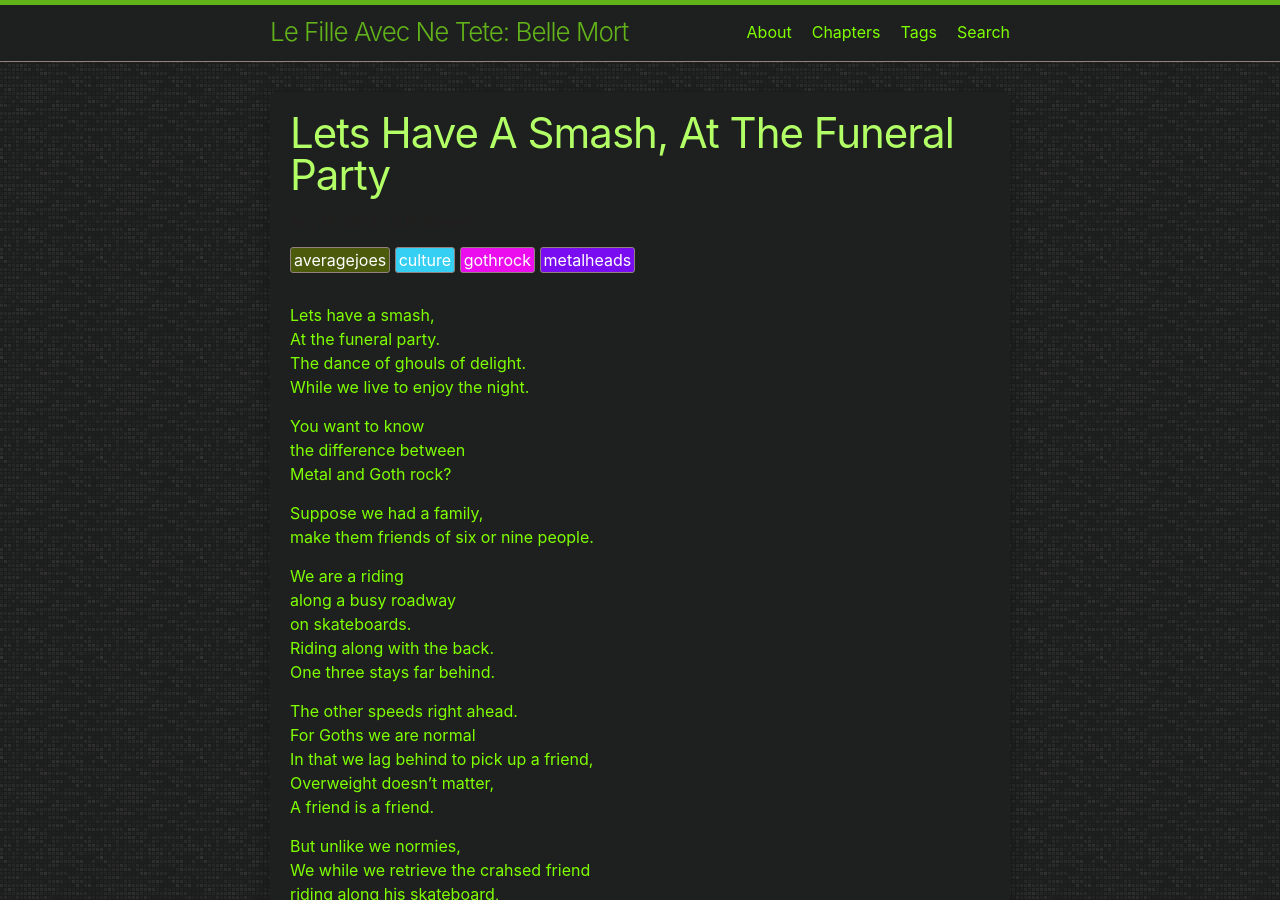
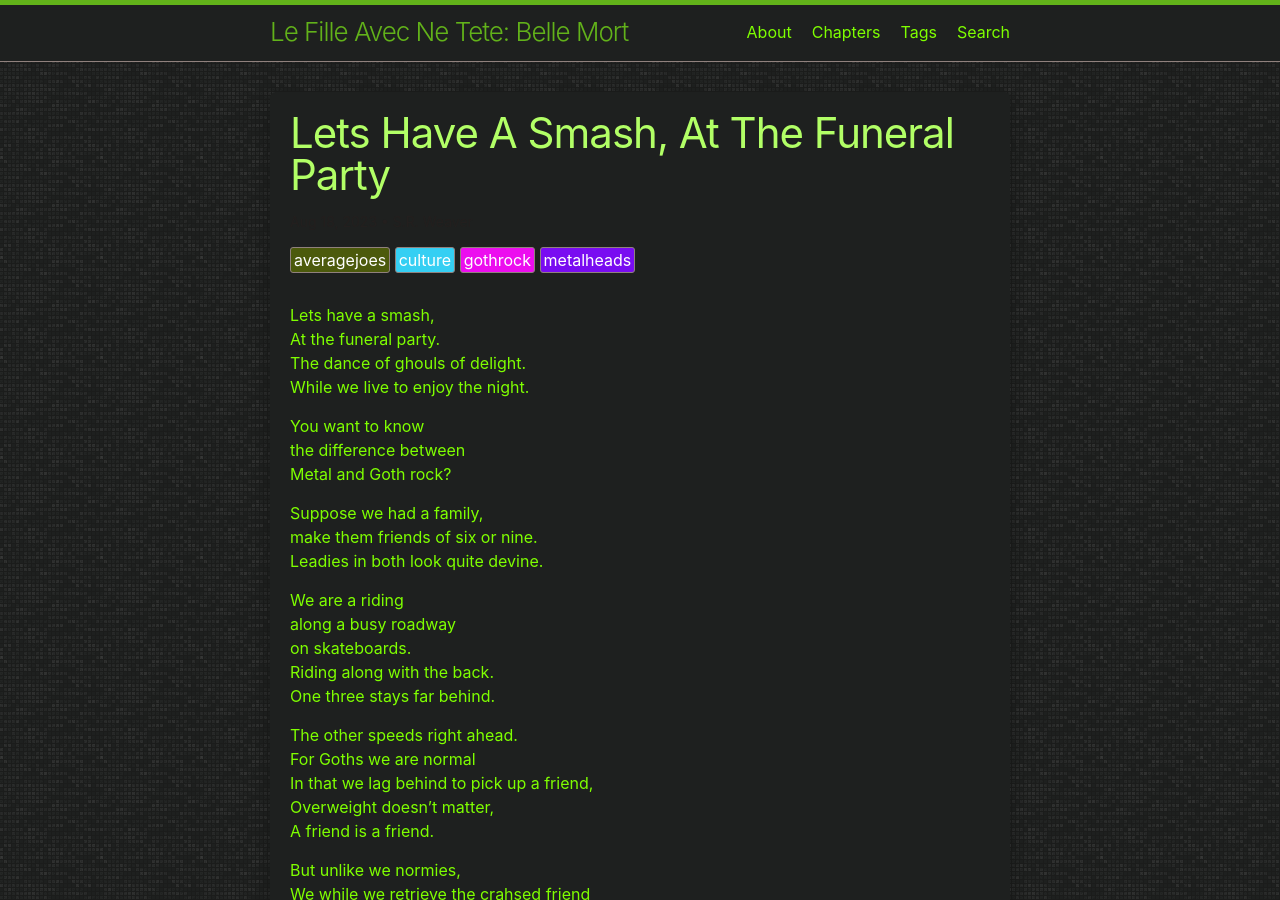
Before and after one commit to LWFlouisa/NewPoetry, a Jekyll site: the page built from _posts/2023-08-18-wanttoknowagoth.md, in a window 1280 px wide and 900 px high. Built offline with Jekyll 4.4.1, drawn with Linux system fonts in a browser that asks for light colours; our own code applies the rules of GitHub Pages for plain Markdown files.

Commit message:
Update 2023-08-18-wanttoknowagoth.md

```diff
--- a/_posts/2023-08-18-wanttoknowagoth.md
+++ b/_posts/2023-08-18-wanttoknowagoth.md
@@ -13,7 +13,8 @@ the difference between<br />
 Metal and Goth rock?
 
 Suppose we had a family,<br />
-make them friends of six or nine people.
+make them friends of six or nine.<br />
+Leadies in both look quite devine.
 
 We are a riding<br />
 along a busy roadway<br />
```
